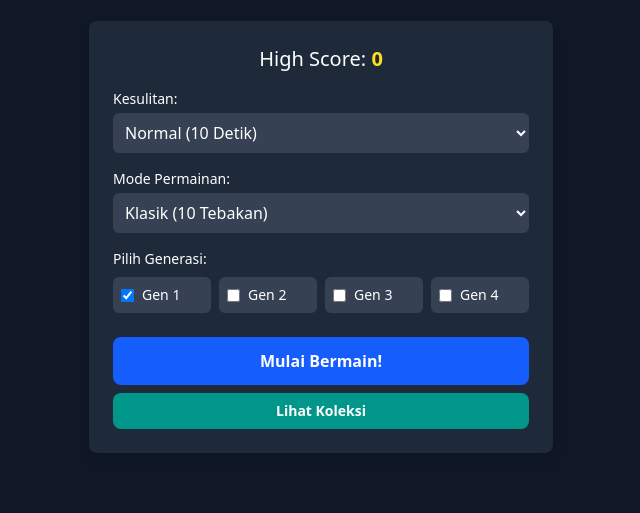
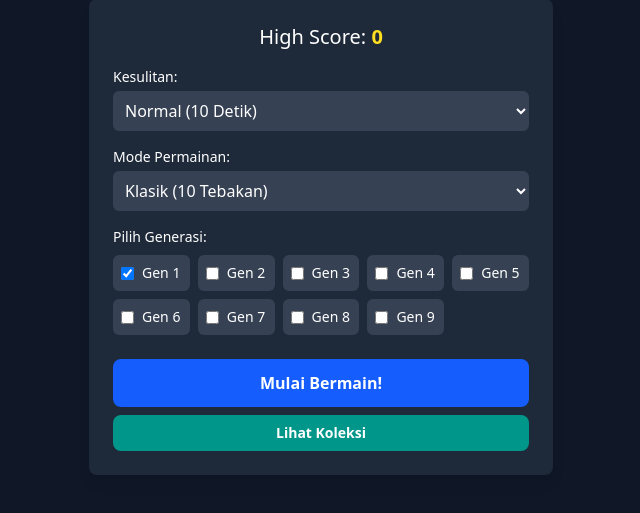
Before and after one commit to Arifester/Whos-That-Pokemon-Vanilla, a website built with Vite: page index.html in a window 1280 px wide. Shown: the part 211-724 px from the top of the page, without its empty margins (319-959 px from the left). Built offline with nearby package versions, Linux system fonts and the light colour scheme.

Commit message:
fix: update game title and add checkboxes for all Pokémon generations

```diff
--- a/index.html
+++ b/index.html
@@ -3,7 +3,7 @@
 <head>
   <meta charset="UTF-8" />
   <meta name="viewport" content="width=device-width, initial-scale=1.0" />
-  <title>Who's That Pokémon Vanilla Version?</title>
+  <title>Who's That Pokémon? Evolved</title>
   <script type="module" src="/src/main.js"></script>
 </head>
 <body class="bg-gray-900 text-white flex items-center justify-center min-h-screen font-sans">
@@ -37,7 +37,7 @@
 
           <div>
             <label class="block mb-2 text-sm font-medium">Pilih Generasi:</label>
-            <div class="grid grid-cols-2 sm:grid-cols-4 gap-2 text-sm">
+            <div class="grid grid-cols-3 sm:grid-cols-5 gap-2 text-sm">
               <label class="flex items-center space-x-2 bg-gray-700 p-2 rounded-md cursor-pointer hover:bg-gray-600">
                 <input type="checkbox" id="gen1" class="form-checkbox bg-gray-900 border-gray-500 rounded text-blue-500" checked>
                 <span>Gen 1</span>
@@ -53,6 +53,26 @@
               <label class="flex items-center space-x-2 bg-gray-700 p-2 rounded-md cursor-pointer hover:bg-gray-600">
                 <input type="checkbox" id="gen4" class="form-checkbox bg-gray-900 border-gray-500 rounded text-blue-500">
                 <span>Gen 4</span>
+              </label>
+              <label class="flex items-center space-x-2 bg-gray-700 p-2 rounded-md cursor-pointer hover:bg-gray-600">
+                <input type="checkbox" id="gen5" class="form-checkbox bg-gray-900 border-gray-500 rounded text-blue-500">
+                <span>Gen 5</span>
+              </label>
+              <label class="flex items-center space-x-2 bg-gray-700 p-2 rounded-md cursor-pointer hover:bg-gray-600">
+                <input type="checkbox" id="gen6" class="form-checkbox bg-gray-900 border-gray-500 rounded text-blue-500">
+                <span>Gen 6</span>
+              </label>
+              <label class="flex items-center space-x-2 bg-gray-700 p-2 rounded-md cursor-pointer hover:bg-gray-600">
+                <input type="checkbox" id="gen7" class="form-checkbox bg-gray-900 border-gray-500 rounded text-blue-500">
+                <span>Gen 7</span>
+              </label>
+              <label class="flex items-center space-x-2 bg-gray-700 p-2 rounded-md cursor-pointer hover:bg-gray-600">
+                <input type="checkbox" id="gen8" class="form-checkbox bg-gray-900 border-gray-500 rounded text-blue-500">
+                <span>Gen 8</span>
+              </label>
+              <label class="flex items-center space-x-2 bg-gray-700 p-2 rounded-md cursor-pointer hover:bg-gray-600">
+                <input type="checkbox" id="gen9" class="form-checkbox bg-gray-900 border-gray-500 rounded text-blue-500">
+                <span>Gen 9</span>
               </label>
             </div>
           </div>
```
